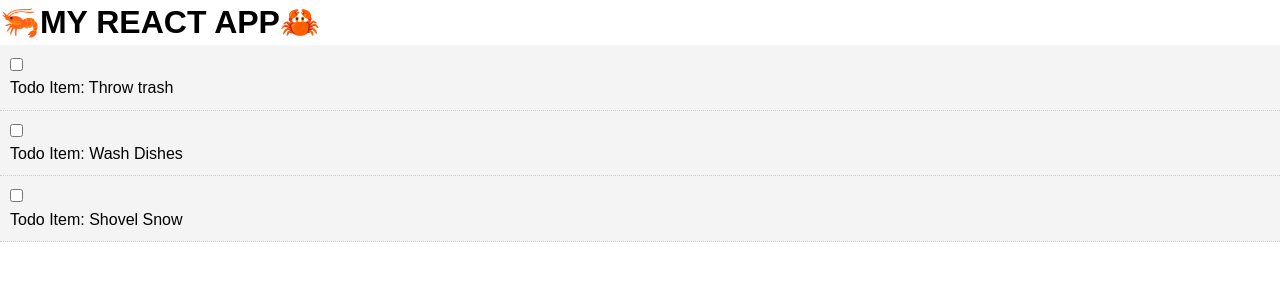
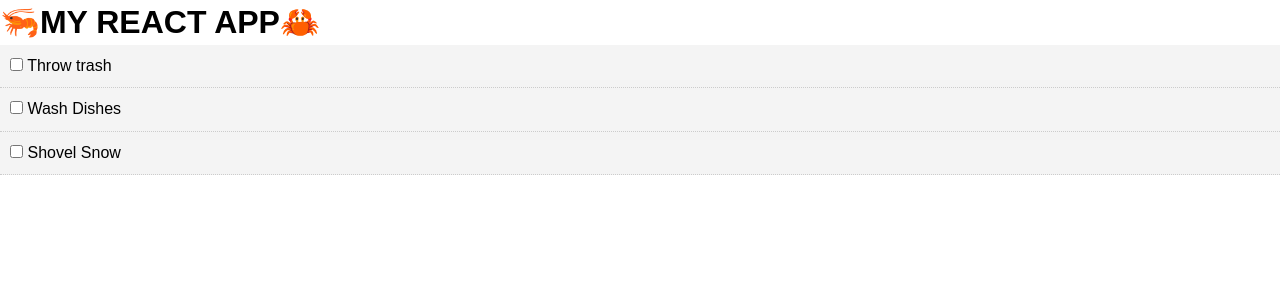
Before and after one commit to JayArteficio/react-todolist, a React (Create React App) app: page / in a window 1280 px wide. Shown: the top 300 px of the page. Built offline with nearby package versions, Linux system fonts and the light colour scheme.

Commit message:
add space after checkbox with brackets

```diff
--- a/src/components/TodoItem.js
+++ b/src/components/TodoItem.js
@@ -1,16 +1,16 @@
 // created with ES7 React / Redux / GraphQL / React - Native snippets
 // keystroke: rec+TAB
-import React, { Component } from "react";
-import PropTypes from "prop-types";
+import React, { Component } from 'react';
+import PropTypes from 'prop-types';
 
 export class TodoItem extends Component {
   getStyle = () => {
     // using ternary
     return {
-      padding: "10px",
-      borderBottom: "1px #ccc dotted",
-      textDecoration: this.props.todo.completed ? "line-through" : "none",
-      backgroundColor: this.props.todo.completed ? "red" : "#f4f4f4"
+      padding: '10px',
+      borderBottom: '1px #ccc dotted',
+      textDecoration: this.props.todo.completed ? 'line-through' : 'none',
+      backgroundColor: this.props.todo.completed ? 'red' : '#f4f4f4'
     };
     // using if/else
     // if(this.props.todo.completed) {
@@ -25,17 +25,22 @@ export class TodoItem extends Component {
     // }
   };
 
-//   markComplete = e => {
-//     console.log(this.props);
-//   };
+  //   markComplete = e => {
+  //     console.log(this.props);
+  //   };
 
   render() {
     const { id, title } = this.props.todo;
     return (
       //<div style={{ backgroundColor: "#f4f4f4" }}>
       <div style={this.getStyle()}>
-        <input type="checkbox" onChange={this.props.markComplete.bind(this, id)} />
-        <p> Todo Item: {title} </p>
+        <p>
+          <input
+            type="checkbox"
+            onChange={this.props.markComplete.bind(this, id)}
+          />{' '}
+          {title}
+        </p>
       </div>
     );
   }
```
